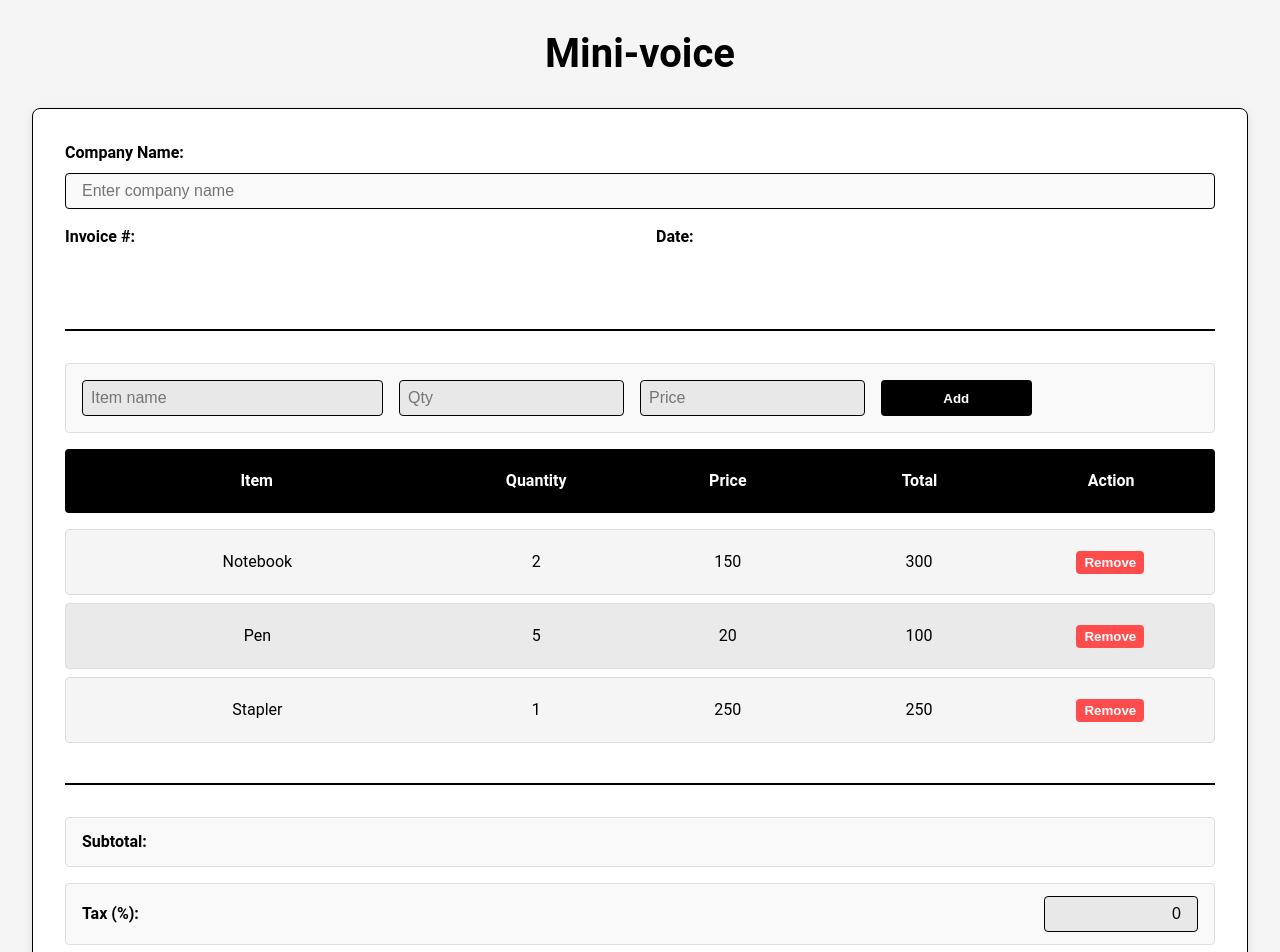
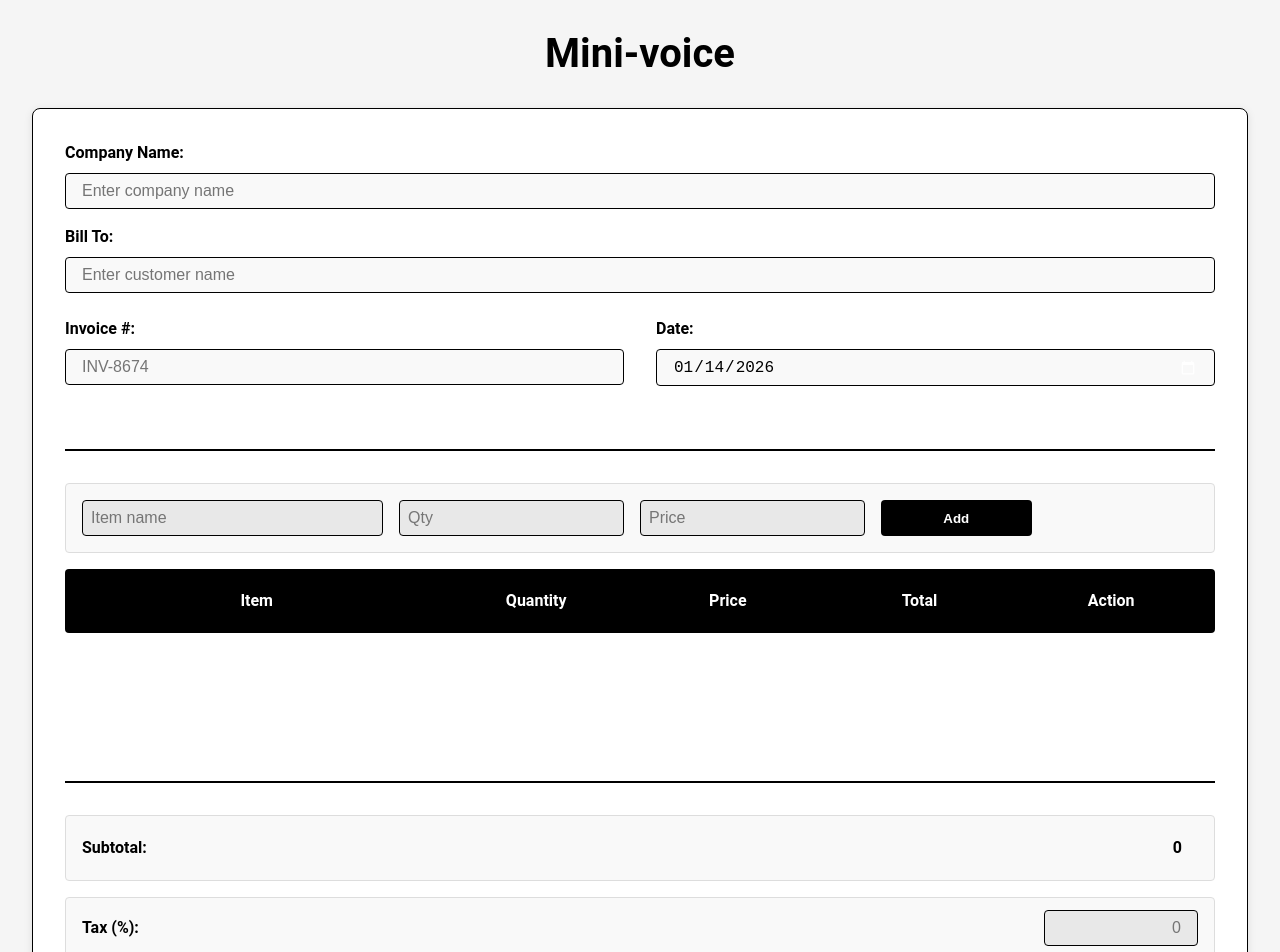
Before and after one commit to ij-2005/invoice-zystem, a React (Vite) app in the folder mini-voice/: page / in a window 1280 px wide. Shown: the top 952 px of the page. Built offline with nearby package versions, Linux system fonts and the light colour scheme.

Commit message:
added logic and first draft of the finished front end.

```diff
--- a/mini-voice/src/App.css
+++ b/mini-voice/src/App.css
@@ -42,8 +42,8 @@
   color: #000;
 }
 
-input[type="date"]::-webkit-calendar-picker-indicator {
-  filter: invert(1);
+.detail-text {
+  color: black;
 }
 
 .detail-input {
@@ -55,10 +55,33 @@ input[type="date"]::-webkit-calendar-picker-indicator {
   color: black;
 }
 
+.detail-group.bill-to {
+  margin-bottom: 1.5rem; /* adjust as needed */
+}
+
 .detail-input:disabled {
   background-color: #e8e8e8;
   cursor: not-allowed;
 }
+
+/* Make date input same size as regular text inputs */
+.detail-input[type="date"] {
+  padding: 0.5rem 1rem;
+  font-size: 1rem;
+  border: 1px solid #000;
+  border-radius: 4px;
+  background-color: #f9f9f9;
+  color: black;
+  height: 37px; /* adjust as needed to match other inputs */
+  box-sizing: border-box;
+}
+
+/* Optional: style the calendar icon */
+.detail-input[type="date"]::-webkit-calendar-picker-indicator {
+  cursor: pointer;
+  filter: invert(1);
+}
+
 
 .invoice-container {
   background-color: #fff;
@@ -296,3 +319,37 @@ input[type="date"]::-webkit-calendar-picker-indicator {
 .items-input-row input[type="number"]:not(.qty-input) {
   -moz-appearance: textfield;
 }
+
+
+/* print */
+
+@media print {
+  body * {
+    visibility: hidden; /* hide everything by default */
+  }
+
+  .invoice-container, .invoice-container * {
+    visibility: visible; /* show only the invoice */
+  }
+
+  .invoice-container {
+    position: absolute;
+    left: 0;
+    top: 0;
+  }
+
+  .item-input, .items-input-row {
+    visibility: hidden;
+  }
+
+  .add-button,
+  .item-column button,
+  .print-button {
+    display: none; /* hide buttons in print */
+  }
+
+  input {
+    border: none;
+    background: transparent;
+  }
+}
--- a/mini-voice/src/App.jsx
+++ b/mini-voice/src/App.jsx
@@ -3,14 +3,83 @@ import { useState } from "react";
 
 function App() {
 
-  const items = [
-  { name: "Notebook", quantity: 2, price: 150 },
-  { name: "Pen", quantity: 5, price: 20 },
-  { name: "Stapler", quantity: 1, price: 250 },
-]; //test array.
+  const dateNow = new Date();
+  const [invoiceNumber, setInvoiceNumber] = useState(`INV-${Math.floor(1000 + Math.random() * 9000)}`);
+  const [invoiceDate, setInvoiceDate] = useState(() => {
+  return dateNow.toISOString().split("T")[0]; // YYYY-MM-DD format
+  });
 
-  const [taxRate, setTaxRate] = useState(0);
-  const [discount, setDiscount] = useState(0);
+  const [billTo, setBillTo] = useState("");
+  const [taxRate, setTaxRate] = useState();
+  const [discount, setDiscount] = useState();
+  const[items, setItems] = useState([]);
+  const[ItemForm, setItemForm] = useState({
+
+    name: "",
+    quantity: "",
+    price: "",
+
+  });
+
+  function AddItems(){
+
+    const { name, quantity, price } = ItemForm;
+
+    if(ItemForm.name == "" || ItemForm.quantity <= 0 || ItemForm.price <= 0)return alert("Please put proper values.");
+
+    const checkDupe = items.some(item => item.name.toLowerCase() === name.toLowerCase());
+    if(checkDupe){
+
+        setItemForm({
+
+        name: "",
+        quantity: "",
+        price: "",
+
+      });
+
+      return alert("Item already exists!");
+
+    }
+
+    setItems([
+      ...items,
+      {
+        name: ItemForm.name,
+        quantity: Number(ItemForm.quantity),
+        price: Number(ItemForm.price),
+      }
+    ]);
+
+    setItemForm({
+
+      name: "",
+      quantity: "",
+      price: "",
+
+    });
+
+  }
+
+  function removeItem(index){
+    setItems(
+      items.filter( (_, i) => i !== index)
+    );
+  }
+
+
+  const tax = taxRate / 100;
+  const subtotal = items.reduce((total, item) => total + item.quantity * item.price, 0.00);
+  const totalWithDiscount = subtotal - discount;
+  const taxAmt = totalWithDiscount * tax;
+  const compTotal = totalWithDiscount + taxAmt;
+
+  const Final = compTotal.toFixed(2);
+
+  function handlePrint() {
+  window.print();
+  }
+
 
   return (
     <>
@@ -30,24 +99,53 @@ function App() {
               </div>
             </div>
 
+            <div className="detail-group bill-to">
+              <label>Bill To:</label>
+              <input
+                type="text"
+                placeholder="Enter customer name"
+                className="detail-input"
+                value={billTo}
+                onChange={(e) => setBillTo(e.target.value)}
+              />
+            </div>
+
+
             <div className="details-row">
               <div className="detail-group">
-                <label>Invoice #:</label>
-                <span className="detail-text">INV-XXXX</span>
+                <div className="details-row">
+                    <div className="detail-group">
+                      <label>Invoice #:</label>
+                      <input
+                        type="text"
+                        className="detail-input"
+                        placeholder={invoiceNumber}
+                        onChange={(e) => setInvoiceNumber(e.target.value)}
+                      />
+                    </div>
+                  </div>
+
               </div>
 
               <div className="detail-group">
                 <label>Date:</label>
-                <span className="detail-text">YYYY-MM-DD</span>
+                  <input
+                    type="date"
+                    className="detail-input"
+                    value={invoiceDate}
+                    onChange={(e) => setInvoiceDate(e.target.value)}
+                  />
               </div>
+
+
             </div>
           </div>
 
             <div className="items-input-row">
-              <input type="text" placeholder="Item name" className="item-input" />
-              <input type="number" placeholder="Qty" className="item-input qty-input" />
-              <input type="number" placeholder="Price" className="item-input" />
-              <button className="add-button">Add</button>
+              <input type="text" placeholder="Item name" className="item-input" value={ItemForm.name} onChange={e => {setItemForm({ ...ItemForm, name: e.target.value});}}/>
+              <input type="number" placeholder="Qty" className="item-input qty-input" value={ItemForm.quantity} onChange={e => {setItemForm({ ...ItemForm, quantity: e.target.value});}}/>
+              <input type="number" placeholder="Price" className="item-input" value={ItemForm.price} onChange={e => {setItemForm({ ...ItemForm, price: e.target.value});}}/>
+              <button className="add-button"onClick={(AddItems)}>Add</button>
             </div>
 
             <div className="invoice-items">
@@ -77,7 +175,7 @@ function App() {
           <div className="invoice-totals">
             <div className="total-row">
               <label>Subtotal:</label>
-              <span></span>
+              <span>{subtotal}</span>
             </div>
 
             <div className="total-row">
@@ -85,7 +183,7 @@ function App() {
               <input
                 type="number"
                 value={taxRate}
-                onChange={(e) => setTaxRate(e.target.value)}
+                onChange={(e) => setTaxRate(Number(e.target.value))}
                 placeholder="0"
                 className="total-bg"
               />
@@ -96,7 +194,7 @@ function App() {
               <input
                 type="number"
                 value={discount}
-                onChange={(e) => setDiscount(e.target.value)}
+                onChange={(e) => setDiscount(Number(e.target.value))}
                 placeholder="0"
                 className="total-bg"
               />
@@ -104,8 +202,8 @@ function App() {
 
             <div className="final-total-row">
               <label>Final Total:</label>
-              <span></span>
-              <button className="print-button">Print Invoice</button>
+              <span>{taxRate && discount || taxRate < 0 && discount < 0 || Final < 0 ? `${Final}` : "Incomplete output."}</span>
+              <button className="print-button" onClick={handlePrint}>Print Invoice</button>
             </div>
           </div>
 
```
